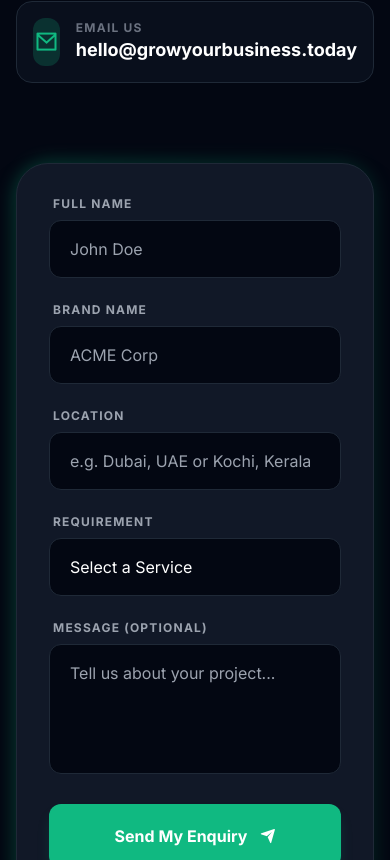
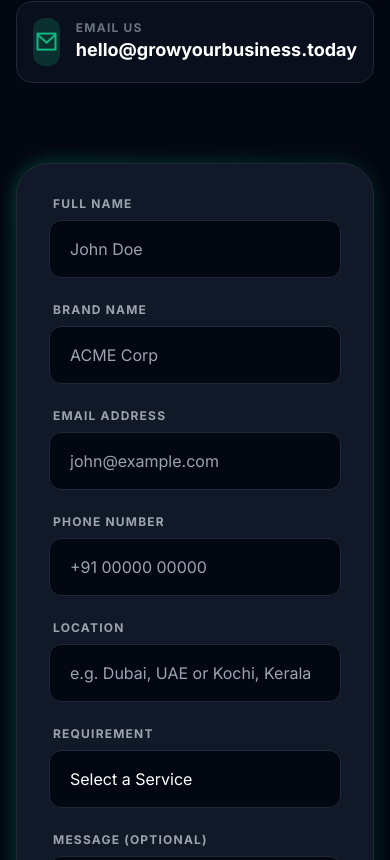
Before and after one commit to akhilprakash634/grow-your-business-landing, a React (Vite) app: page / in a window 390 px wide. Shown: the part 11140-12000 px from the top of the page. Built offline with nearby package versions, Linux system fonts and the light colour scheme; no server answers.

Commit message:
feat: update Google Sheets integration to collect email and phone fields in contact form

```diff
--- a/src/pages/home/components/Contact.tsx
+++ b/src/pages/home/components/Contact.tsx
@@ -11,7 +11,6 @@ export default function Contact() {
     const data = Object.fromEntries(formData.entries());
 
     // GOOGLE SHEETS INTEGRATION
-    // Paste your Apps Script Web App URL here:
     const GOOGLE_SHEET_URL = 'https://script.google.com/macros/s/AKfycbw5Fttb6OxFqUbzf6fdD9KSygQFFMTF-NLa3EEn7bbDd-uOArCcvJRaiMaqRMzN6gvq/exec';
 
     if (!GOOGLE_SHEET_URL) {
@@ -23,9 +22,9 @@ export default function Contact() {
     }
 
     try {
-      const response = await fetch(GOOGLE_SHEET_URL, {
+      await fetch(GOOGLE_SHEET_URL, {
         method: 'POST',
-        mode: 'no-cors', // Crucial for Google Apps Script
+        mode: 'no-cors',
         body: JSON.stringify(data),
         headers: { 'Content-Type': 'application/json' }
       });
@@ -46,7 +45,7 @@ export default function Contact() {
           </div>
           <h2 className="text-4xl font-bold text-white mb-4">Enquiry Received!</h2>
           <p className="text-gray-400 text-lg max-w-md mx-auto">
-            Thank you for reaching out. Our team will get back to you within 24 hours to discuss your project.
+            Thank you for reaching out. Our team will get back to you within 24 hours to discuss your growth plan.
           </p>
           <button
             onClick={() => setStatus('')}
@@ -129,6 +128,29 @@ export default function Contact() {
                 </div>
               </div>
 
+              <div className="grid grid-cols-1 sm:grid-cols-2 gap-6">
+                <div>
+                  <label className="block text-gray-400 text-xs font-bold uppercase tracking-widest mb-2 px-1">Email Address</label>
+                  <input
+                    required
+                    name="email"
+                    type="email"
+                    placeholder="john@example.com"
+                    className="w-full bg-gray-950 border border-gray-800 rounded-xl px-5 py-4 text-white focus:outline-none focus:border-emerald-500 transition-colors"
+                  />
+                </div>
+                <div>
+                  <label className="block text-gray-400 text-xs font-bold uppercase tracking-widest mb-2 px-1">Phone Number</label>
+                  <input
+                    required
+                    name="phone"
+                    type="tel"
+                    placeholder="+91 00000 00000"
+                    className="w-full bg-gray-950 border border-gray-800 rounded-xl px-5 py-4 text-white focus:outline-none focus:border-emerald-500 transition-colors"
+                  />
+                </div>
+              </div>
+
               <div>
                 <label className="block text-gray-400 text-xs font-bold uppercase tracking-widest mb-2 px-1">Location</label>
                 <input
```
Also changed, not shown: GOOGLE_SHEET_SCRIPT.js (+8 -8 lines).
